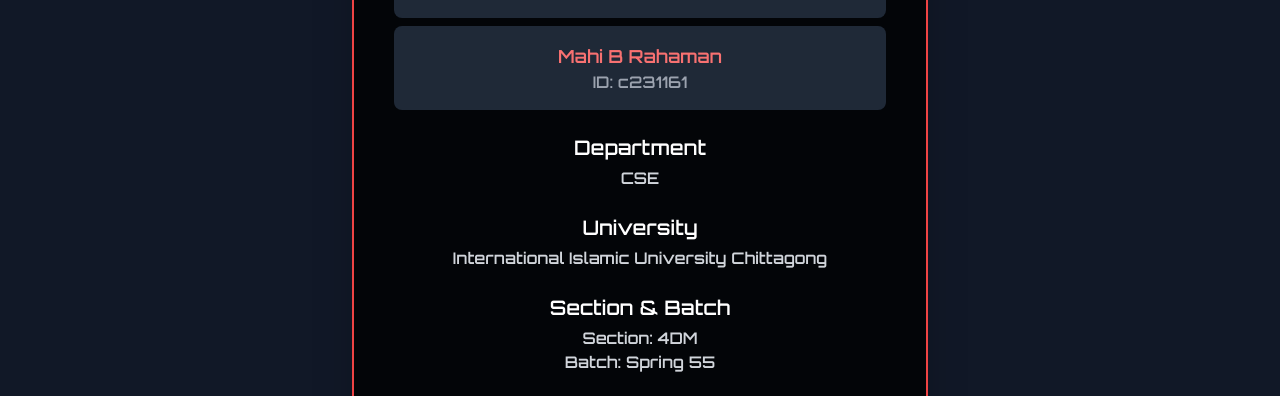
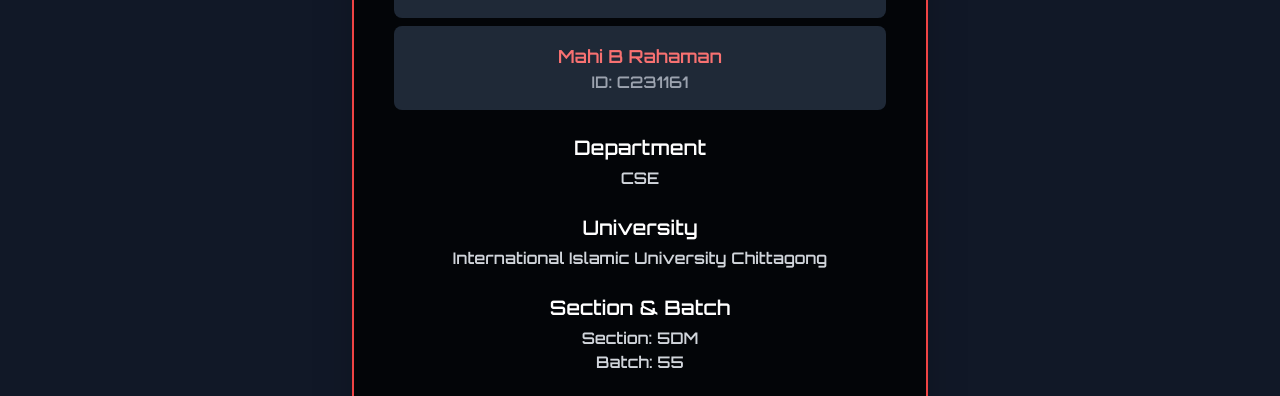
Before and after one commit to SJesan/GearQuest, a plain HTML site: page src/html/about.html in a window 1280 px wide. Shown: the part 404-800 px from the top of the page. Drawn offline with nearby package versions, Linux system fonts and the light colour scheme.

Commit message:
Update about.html

```diff
--- a/src/html/about.html
+++ b/src/html/about.html
@@ -37,7 +37,7 @@
                 </div>
                 <div class="bg-gray-800 rounded-lg p-4 flex flex-col items-center">
                     <span class="text-lg text-red-400 font-bold">Mahi B Rahaman</span>
-                    <span class="text-gray-400">ID: c231161</span>
+                    <span class="text-gray-400">ID: C231161</span>
                 </div>
             </div>
             <div class="mb-6">
@@ -50,7 +50,7 @@
             </div>
             <div class="mb-6">
                 <h2 class="text-xl text-white font-semibold mb-1">Section &amp; Batch</h2>
-                <p class="text-gray-300">Section: 4DM<br>Batch: Spring 55</p>
+                <p class="text-gray-300">Section: 5DM<br>Batch: 55</p>
             </div>
             <div class="mt-8">
                 <a href="../../index.html" class="inline-block bg-red-500 hover:bg-red-600 text-white font-bold py-2 px-6 rounded-full transition-all duration-300">Back to Home</a>
```
